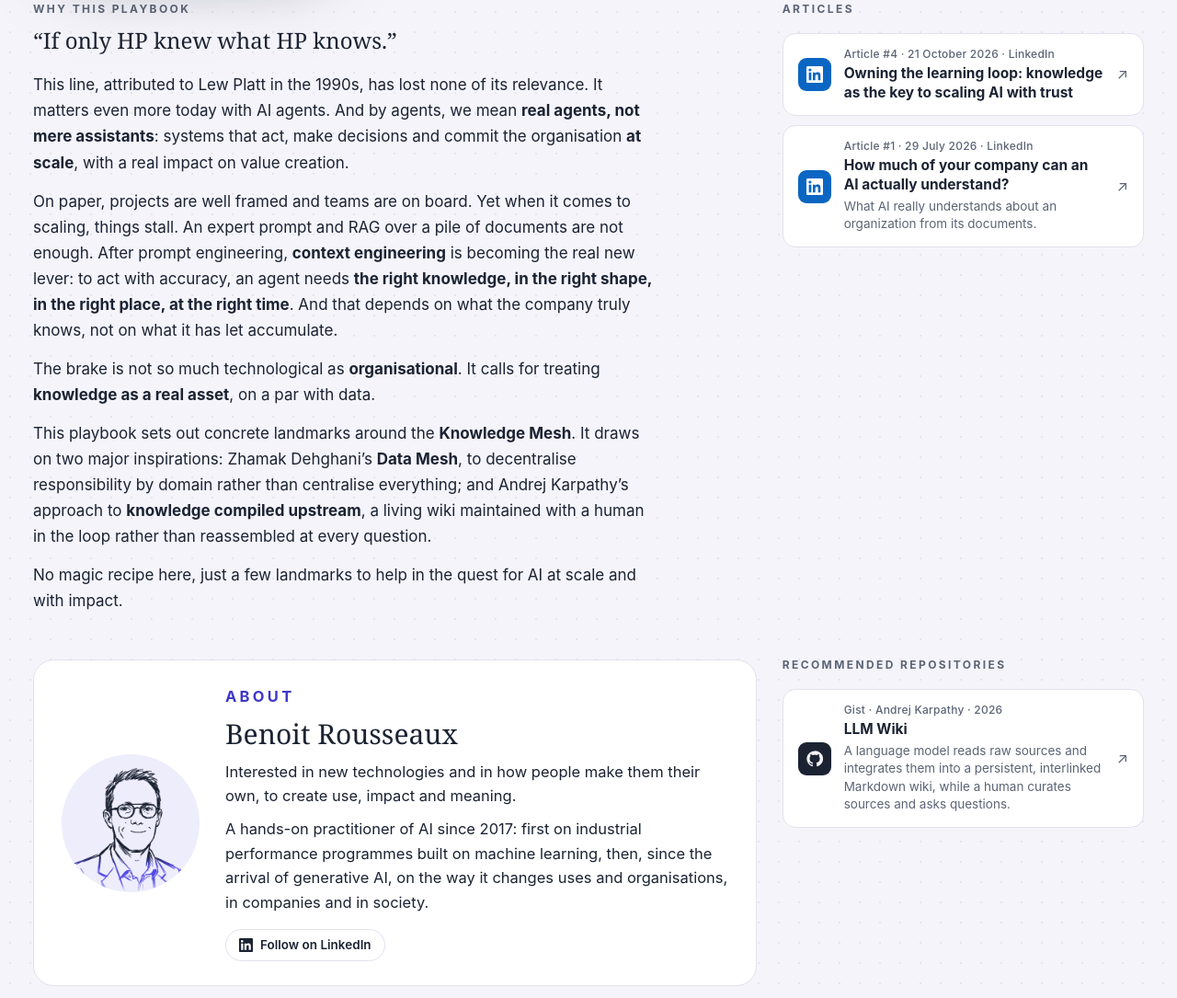
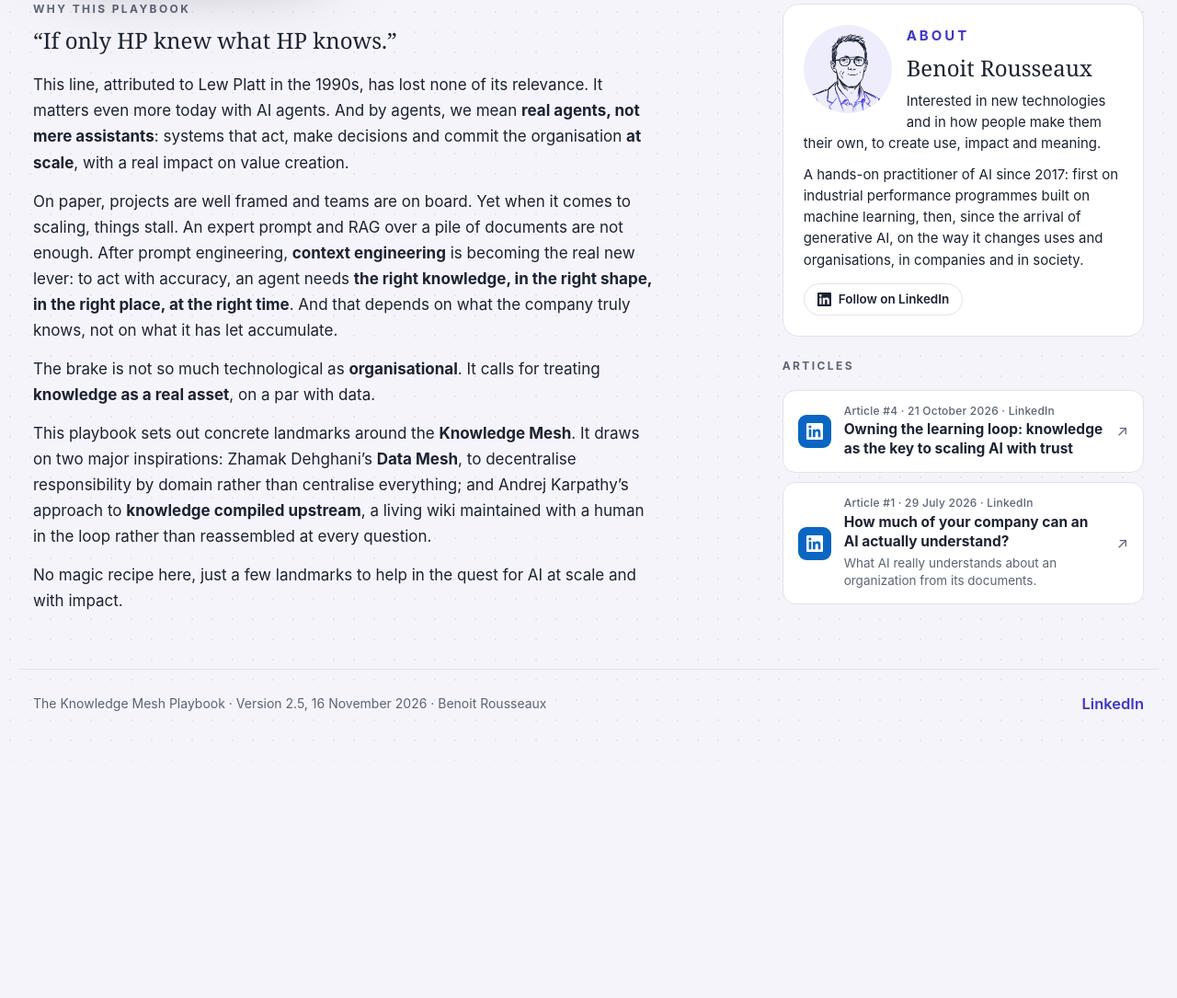
Before and after one commit to BRX10/Knowledge, a plain HTML site: page index.html in a window 1280 px wide. Shown: the part 592-1677 px from the top of the page at 92% size. After the commit the page ends 1419 px from the top, so only its background shows below. Drawn offline with Linux system fonts and the light colour scheme.

Commit message:
Home: About in the right column above articles; repositories removed
Co-Authored-By: Claude Opus 5.5 <noreply@anthropic.com>
Claude-Session: https://claude.ai/code/session_016aHg893GTACSGCWtjRj9MM

```diff
--- a/assets/site.css
+++ b/assets/site.css
@@ -644,3 +644,12 @@ dialog.sheet .dlg-in{max-height:calc(100vh - 92px);box-shadow:0 40px 90px -30px
 .why p{margin:0 0 14px;max-width:40em}
 .why p.lead{font:400 24px/1.35 var(--serif);color:var(--ink);margin-bottom:18px}
 .why b{font-weight:650}
+/* v9: about in the right column, above articles */
+.side21{display:grid;gap:26px}
+.side21 .ab-card{display:block;padding:22px;border:1px solid var(--line);border-radius:18px;background:var(--paper);max-width:none;scroll-margin-top:90px}
+.side21 .ab-ph{width:96px;height:96px;float:left;margin:0 16px 8px 0}
+.side21 .ab-k{margin-top:10px}
+.side21 h3{font:400 24px/1.15 var(--serif);margin:0 0 10px}
+.side21 .ab-card p{font-size:15px;line-height:1.55;margin:0 0 10px;clear:none}
+.side21 .ab-card .btn{margin-top:4px}
+.side21 .ab-k{font:700 11px/1 var(--sans);letter-spacing:.2em}
--- a/index.html
+++ b/index.html
@@ -50,7 +50,7 @@
     </div>
   </section>
 
-  <section class="wrap row21" aria-label="Why this playbook, and articles">
+  <section class="wrap row21" aria-label="Why this playbook, about the author, and articles">
     <div class="why"><h2 id="why">Why this playbook</h2><p class="lead">“If only HP knew what HP knows.”</p>
 <p>This line, attributed to Lew Platt in the 1990s, has lost none of its relevance. It matters even more today with AI agents. And by agents, we mean <b>real agents, not mere assistants</b>: systems that act, make decisions and commit the organisation <b>at scale</b>, with a real impact on value creation.</p>
 <p>On paper, projects are well framed and teams are on board. Yet when it comes to scaling, things stall. An expert prompt and RAG over a pile of documents are not enough. After prompt engineering, <b>context engineering</b> is becoming the real new lever: to act with accuracy, an agent needs <b>the right knowledge, in the right shape, in the right place, at the right time</b>. And that depends on what the company truly knows, not on what it has let accumulate.</p>
@@ -58,21 +58,19 @@
 <p>This playbook sets out concrete landmarks around the <b>Knowledge Mesh</b>. It draws on two major inspirations: Zhamak Dehghani’s <b>Data Mesh</b>, to decentralise responsibility by domain rather than centralise everything; and Andrej Karpathy’s approach to <b>knowledge compiled upstream</b>, a living wiki maintained with a human in the loop rather than reassembled at every question.</p>
 <p>No magic recipe here, just a few landmarks to help in the quest for AI at scale and with impact.</p>
 </div>
-    <div><h2 id="writing">Articles</h2><div class="list" id="articles"></div></div>
-  </section>
-
-  <section class="wrap row21 about" id="about" aria-labelledby="about-h">
-    <div class="ab-card">
+    <aside class="side21">
+    <div class="ab-card" id="about">
       <span class="ab-ph"><img src="assets/img/v/portrait.png" width="480" height="480" alt="Sketch portrait of Benoit Rousseaux" loading="lazy"></span>
       <div>
         <p class="ab-k">About</p>
-        <h2 id="about-h">Benoit Rousseaux</h2>
+        <h3 id="about-h">Benoit Rousseaux</h3>
         <p>Interested in new technologies and in how people make them their own, to create use, impact and meaning.</p>
         <p>A hands-on practitioner of AI since 2017: first on industrial performance programmes built on machine learning, then, since the arrival of generative AI, on the way it changes uses and organisations, in companies and in society.</p>
         <a class="btn btn-sm" data-linkedin href="#" target="_blank" rel="noopener"><svg viewBox="0 0 24 24" fill="currentColor" aria-hidden="true" style="width:15px;height:15px"><path d="M20.45 20.45h-3.56v-5.57c0-1.33-.02-3.04-1.85-3.04-1.85 0-2.14 1.45-2.14 2.94v5.67H9.35V9h3.41v1.56h.05c.48-.9 1.64-1.85 3.37-1.85 3.6 0 4.27 2.37 4.27 5.46v6.28zM5.34 7.43a2.07 2.07 0 1 1 0-4.13 2.07 2.07 0 0 1 0 4.13zM7.12 20.45H3.56V9h3.56v11.45zM22.22 0H1.77C.79 0 0 .77 0 1.73v20.54C0 23.23.79 24 1.77 24h20.45c.98 0 1.78-.77 1.78-1.73V1.73C24 .77 23.2 0 22.22 0z"/></svg>Follow on LinkedIn</a>
       </div>
     </div>
-    <div class="repos-col"><h2 id="repos-h">Recommended repositories</h2><div class="list" id="repos"></div></div>
+      <div><h2 id="writing">Articles</h2><div class="list" id="articles"></div></div>
+    </aside>
   </section>
 </main>
 <footer>
```
